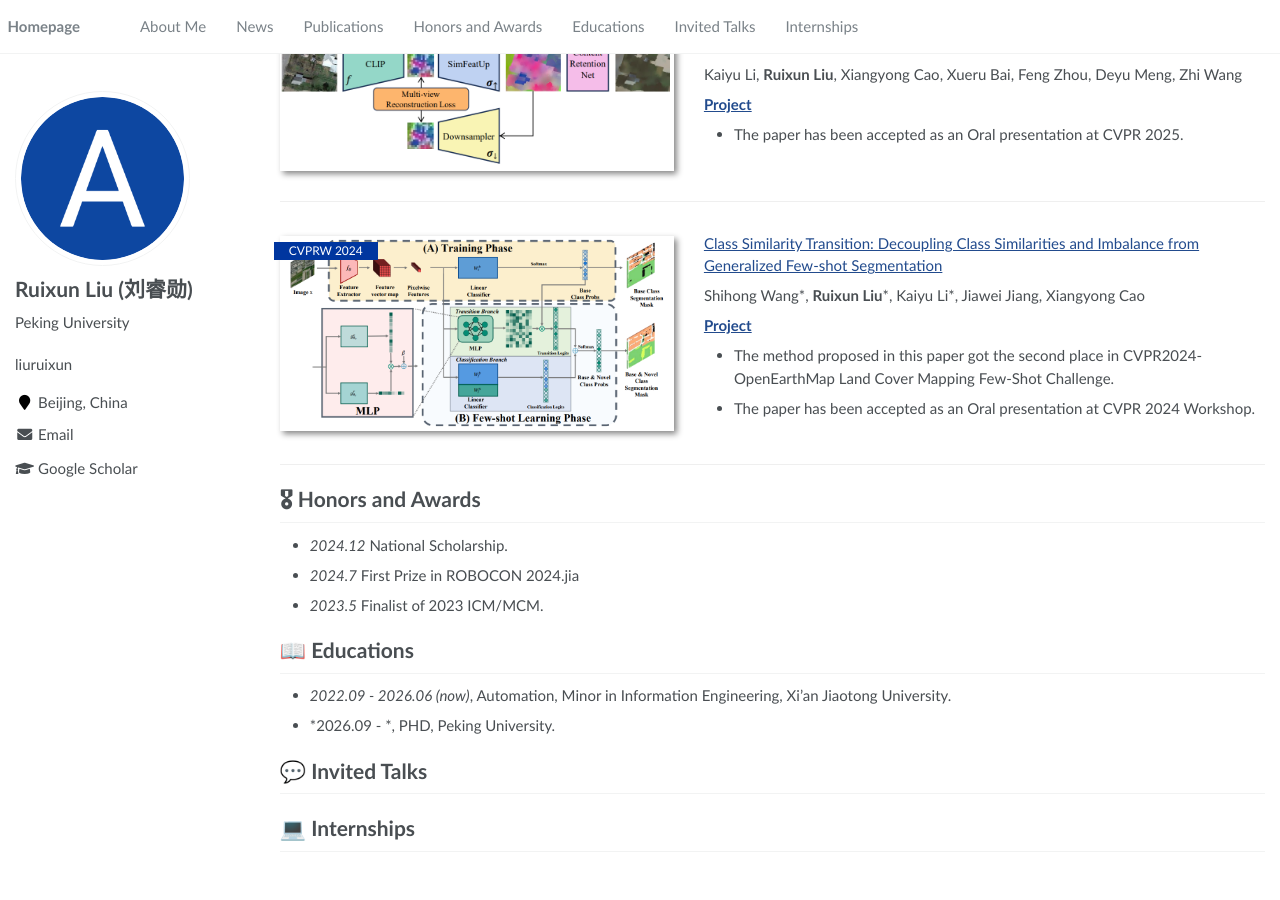
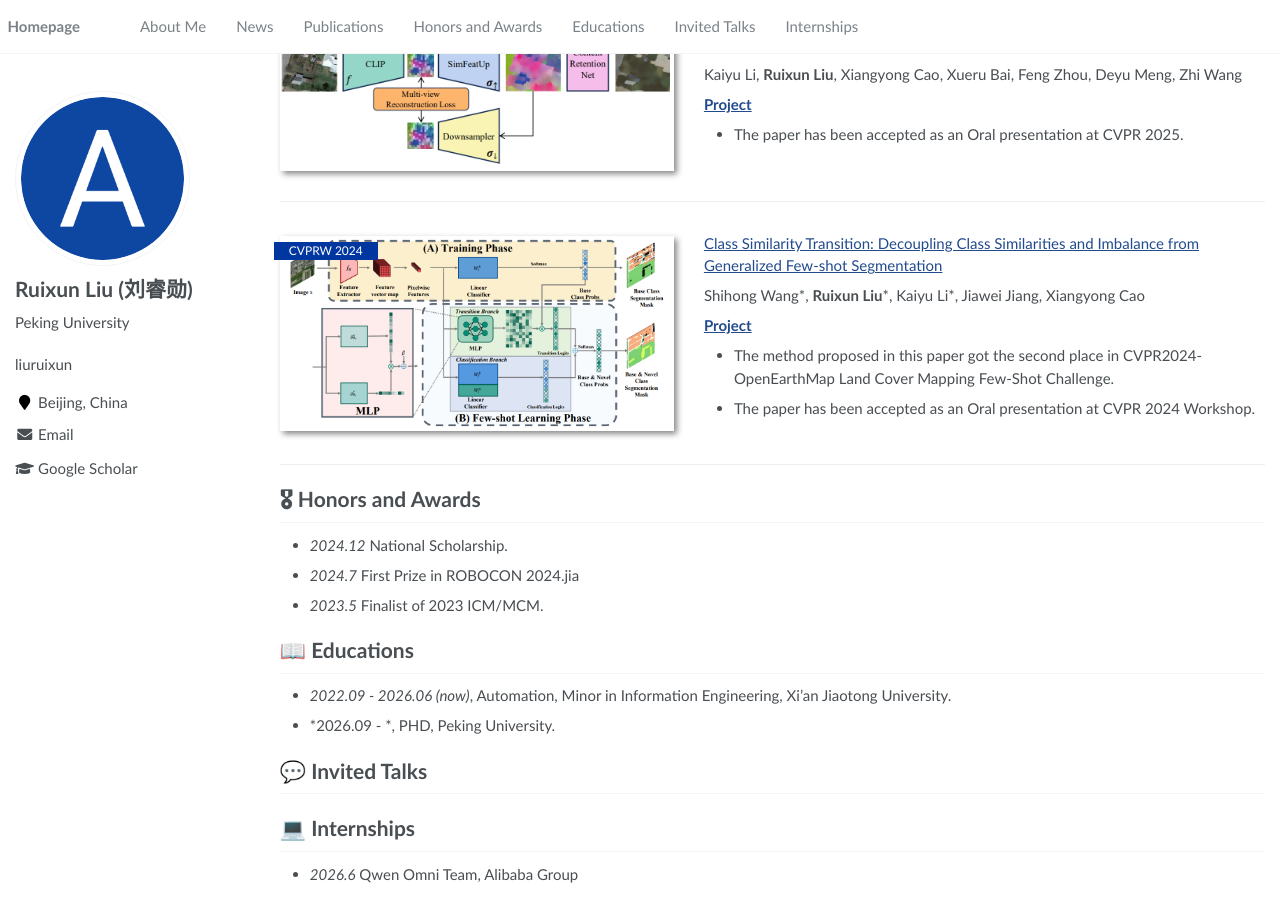
Before and after one commit to liuruixun/liuruixun.github.io, a Jekyll site: the page built from _pages/about.md, in a window 1280 px wide and 900 px high, scrolled down 895 px. Built offline with Jekyll 4.4.1, drawn with Linux system fonts in a browser that asks for light colours; before the commit the page ends 1758 px from its top, so only the background shows below that.

Commit message:
Update about.md

```diff
--- a/_pages/about.md
+++ b/_pages/about.md
@@ -98,3 +98,4 @@ Shihong Wang\*, **Ruixun Liu**\*, Kaiyu Li\*, Jiawei Jiang, Xiangyong Cao
 
 
 # 💻 Internships
+- *2026.6* Qwen Omni Team, Alibaba Group
```
